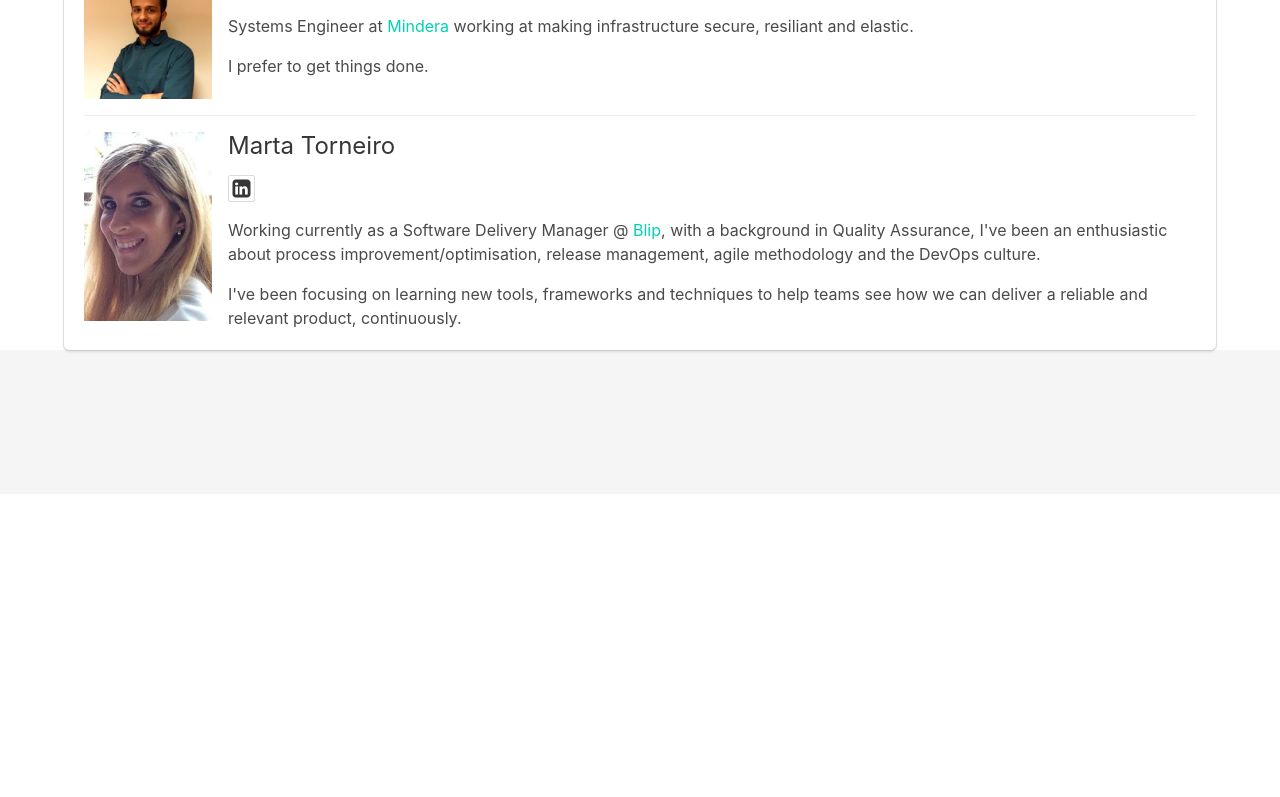
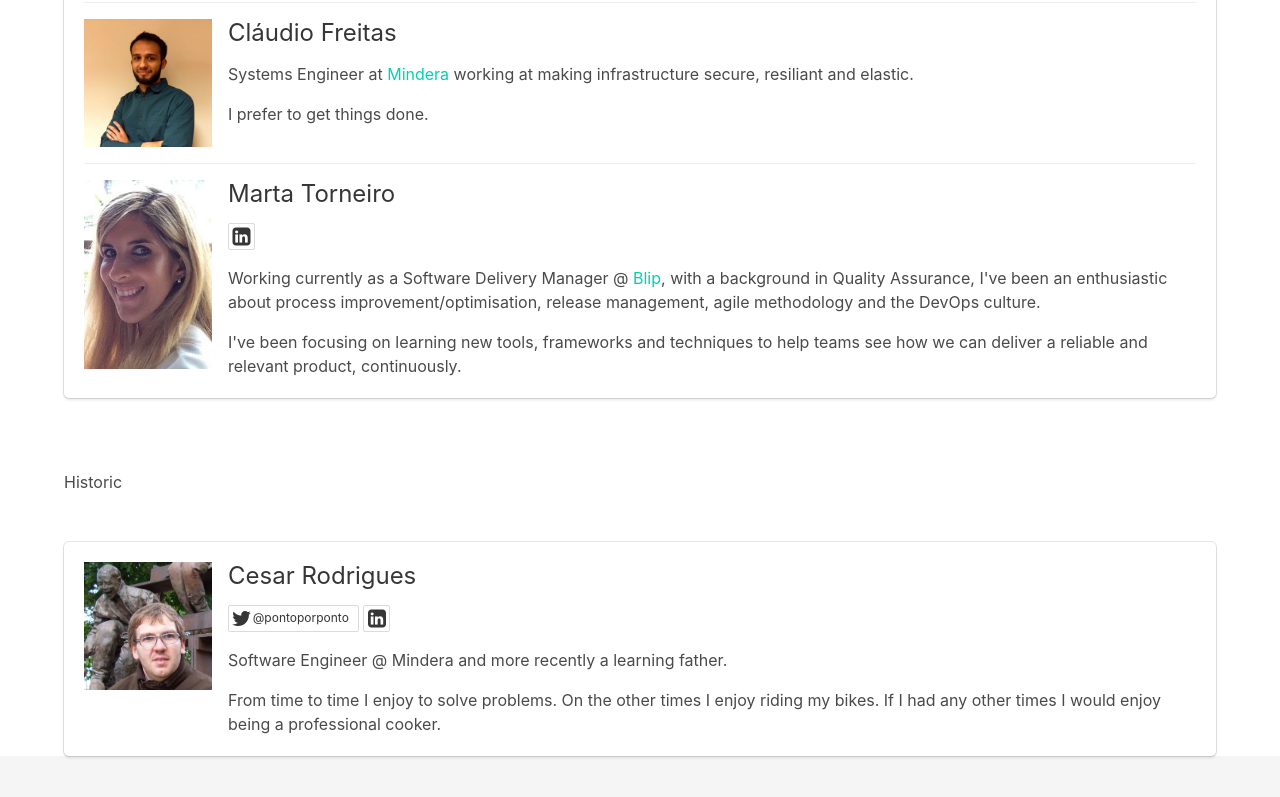
Before and after one commit to DevOpsPorto/devopsporto.github.io, a Jekyll site: the page built from team.html, in a window 1280 px wide and 900 px high, scrolled down 1975 px. Shown: the top 797 px of the window. Built offline with Jekyll 4.4.1, drawn with Linux system fonts in a browser that asks for light colours; before the commit the page ends 2469 px from its top, so only the background shows below that; some of the changed text lies outside the part shown.

Commit message:
team page new structure: active and historic organizers

```diff
--- a/team.html
+++ b/team.html
@@ -4,7 +4,10 @@ layout: default
 <div class="hero">
   <div class="hero-body">
     <h1 class="title">
-      Meet the Team!
+      Meet the team
+    </h1>
+    <h1>
+      Active
     </h1>
   </div>
 </div>
@@ -200,3 +203,35 @@ layout: default
     </div>
   </div>
 </div>
+
+<div class="hero">
+  <div class="hero-body">
+    <h1>
+      Historic
+    </h1>
+  </div>
+</div>
+<div class="columns content">
+  <div class="column is-auto">
+
+    <div class="box">
+
+      <!-- Cesar Rodrigues -->
+      <article class="media">
+        {% include components/teamimage.html imagename="cesarrodrigues.jpg" %}
+        <div class="media-content">
+          <div class="content">
+            <h3>Cesar Rodrigues</h3>
+            {% include components/teamhandle.html twitter="pontoporponto" linkedin="pontoporponto" %}
+
+            <p>Software Engineer @ Mindera and more recently a learning father.
+            </p>
+            <p>
+              From time to time I enjoy to solve problems. On the other times I enjoy riding my bikes. If I had any other times I would enjoy being a professional cooker.</p>
+          </div>
+        </div>
+      </article>
+
+    </div>
+  </div>
+</div>
```
Also changed, not shown: assets/images/team/cesarrodrigues.jpg (added).
